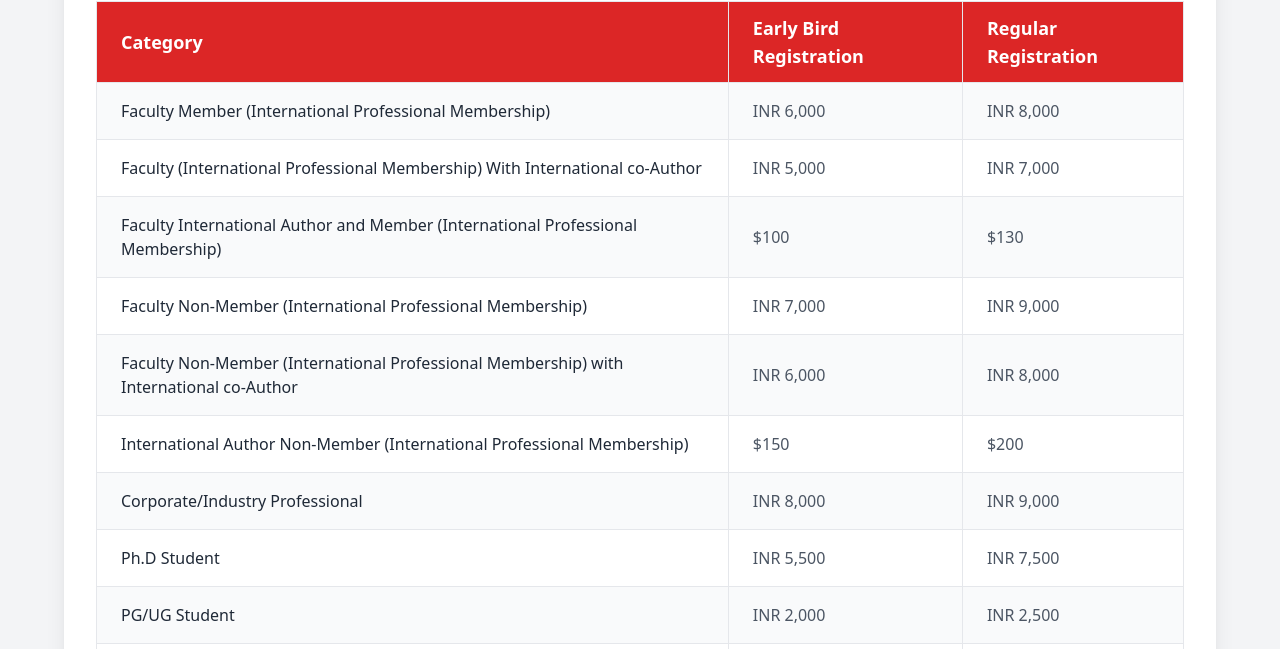
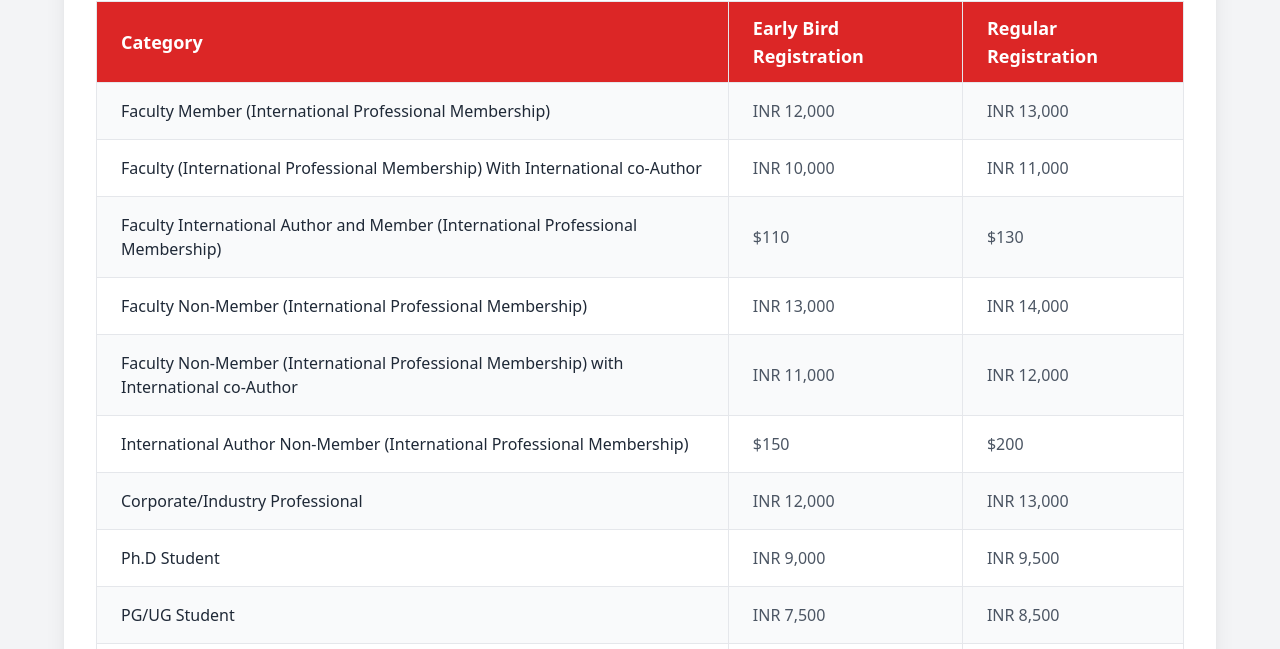
Before and after one commit to Diyamehta60/Department_conference, a React (Vite) app: page /registration in a window 1280 px wide. Shown: the part 303-952 px from the top of the page. Built offline with nearby package versions, Linux system fonts and the light colour scheme.

Commit message:
via anil sir

```diff
--- a/src/pages/Registration.jsx
+++ b/src/pages/Registration.jsx
@@ -28,15 +28,15 @@ const Registration = () => {
             </thead>
             <tbody>
               {[
-                ["Faculty Member (International Professional Membership)", "INR 6,000", "INR 8,000"],
-                ["Faculty (International Professional Membership) With International co-Author", "INR 5,000", "INR 7,000"],
-                ["Faculty International Author and Member (International Professional Membership)", "$100", "$130"],
-                ["Faculty Non-Member (International Professional Membership)", "INR 7,000", "INR 9,000"],
-                ["Faculty Non-Member (International Professional Membership) with International co-Author", "INR 6,000", "INR 8,000"],
+                ["Faculty Member (International Professional Membership)", "INR 12,000", "INR 13,000"],
+                ["Faculty (International Professional Membership) With International co-Author", "INR 10,000", "INR 11,000"],
+                ["Faculty International Author and Member (International Professional Membership)", "$110", "$130"],
+                ["Faculty Non-Member (International Professional Membership)", "INR 13,000", "INR 14,000"],
+                ["Faculty Non-Member (International Professional Membership) with International co-Author", "INR 11,000", "INR 12,000"],
                 ["International Author Non-Member (International Professional Membership)", "$150", "$200"],
-                ["Corporate/Industry Professional", "INR 8,000", "INR 9,000"],
-                ["Ph.D Student", "INR 5,500", "INR 7,500"],
-                ["PG/UG Student", "INR 2,000", "INR 2,500"],
+                ["Corporate/Industry Professional", "INR 12,000", "INR 13,000"],
+                ["Ph.D Student", "INR 9,000", "INR 9,500"],
+                ["PG/UG Student", "INR 7,500", "INR 8,500"],
                 ["Attendee", "INR 1,000", "INR 2,000"],
               ].map(([category, earlyBird, regular], index) => (
                 <tr
```
